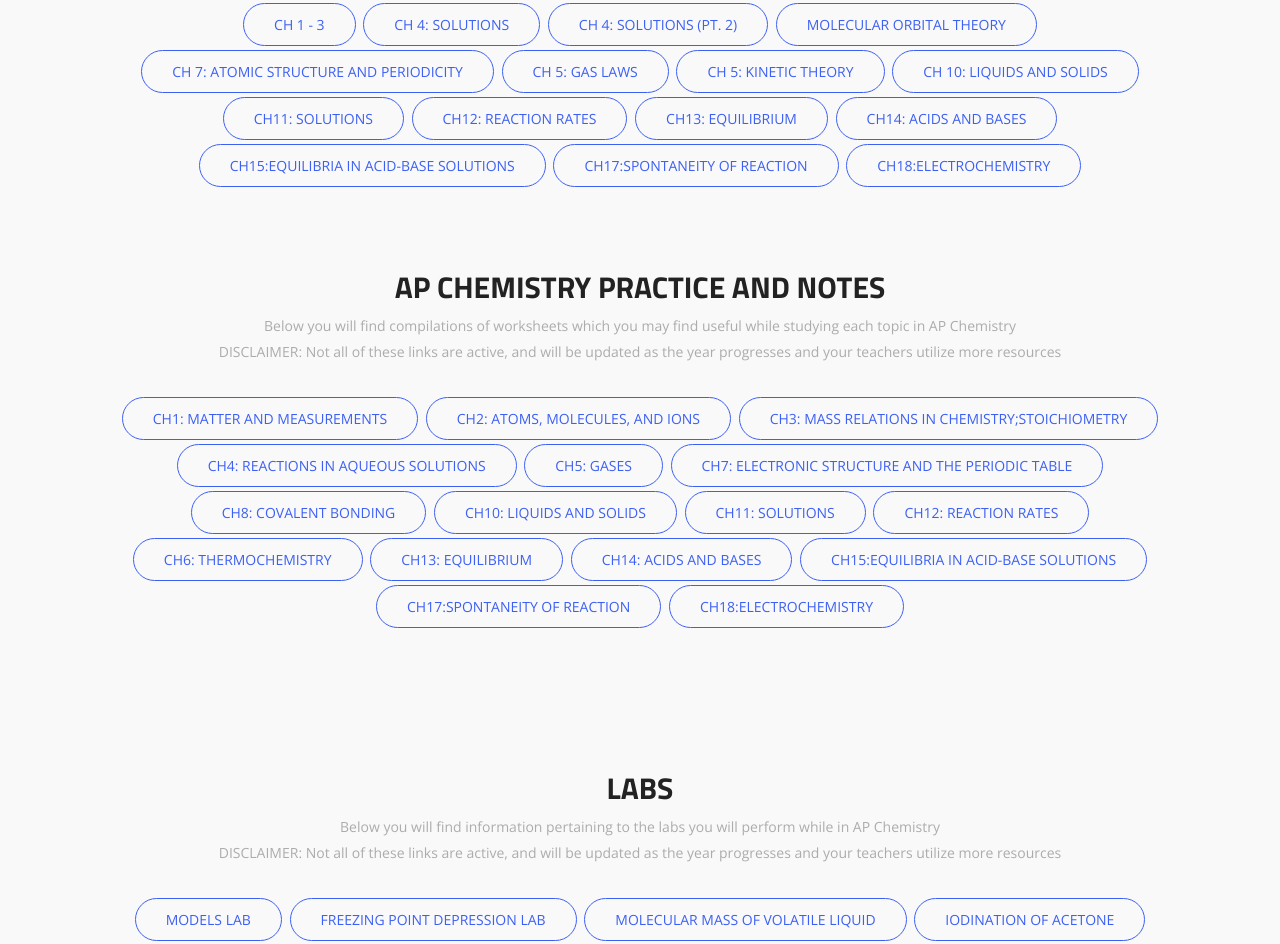
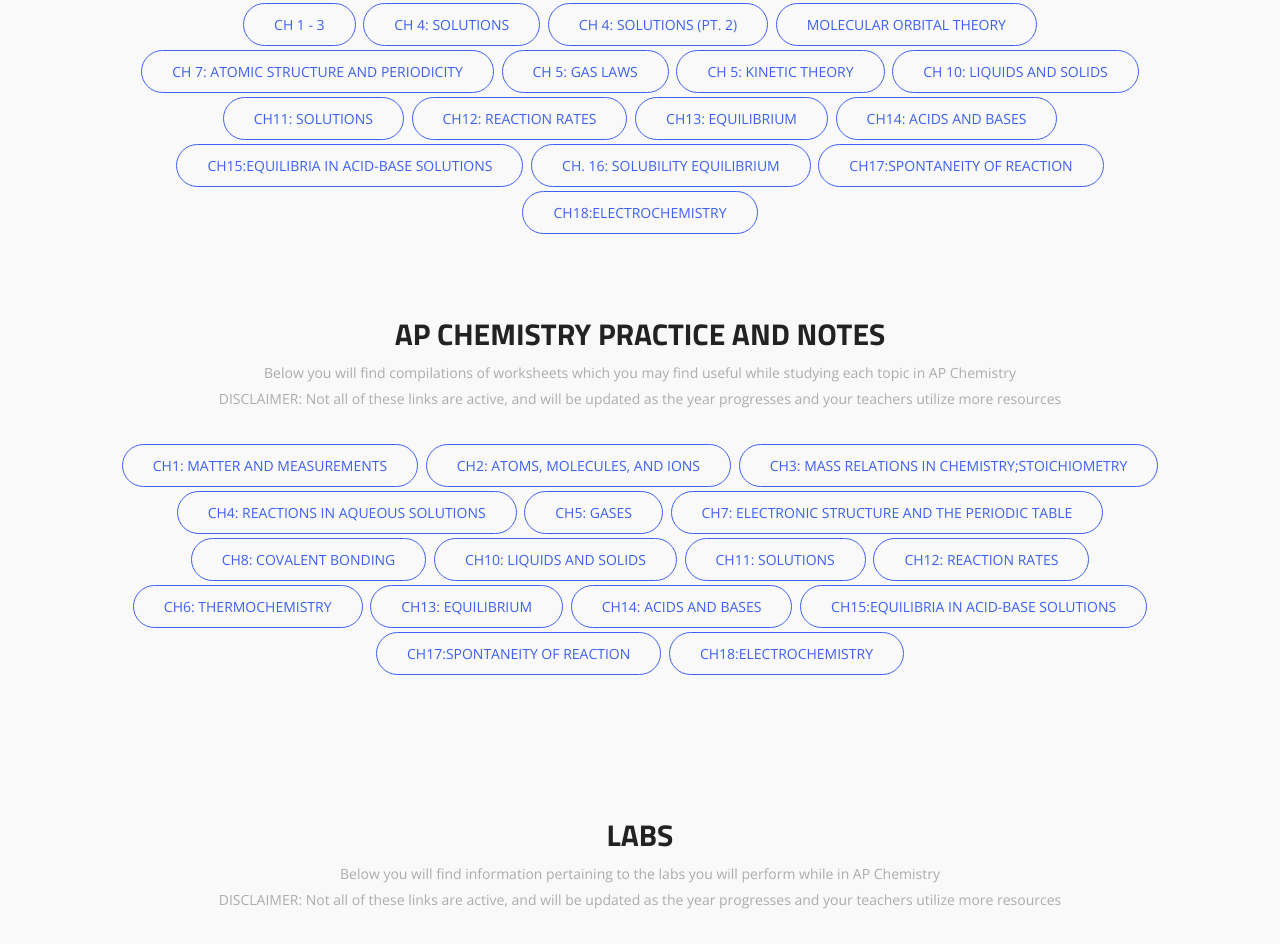
Before and after one commit to jeffreypaulraj/sbhschemistry, a plain HTML site: page index.html in a window 1280 px wide. Shown: the part 4817-5761 px from the top of the page. Drawn offline with nearby package versions, Linux system fonts and the light colour scheme; no server answers; files whose address does not match are found by name.

Commit message:
Update index.html

```diff
--- a/index.html
+++ b/index.html
@@ -645,6 +645,9 @@
               <a class="filter active btn btn-common btn-effect" href = "https://drive.google.com/file/d/1GtXDcJ6eB4RlZuQoD4emnCbW11EyFzbe/view?usp=sharing">
                 Ch15:Equilibria in Acid-Base Solutions
               </a>
+              <a class="filter active btn btn-common btn-effect" href = "https://drive.google.com/file/d/10ew-fIBcYGRI-JoNSLICNLiuOlN5QP-8/view?usp=sharing">
+                Ch. 16: Solubility Equilibrium
+              </a>
               <a class="filter active btn btn-common btn-effect" href = "https://drive.google.com/file/d/1ltajv1VNij1E3z8TSyN3JySQxTJWYitI/view?usp=sharing">
                 Ch17:Spontaneity of Reaction
               </a>
```
